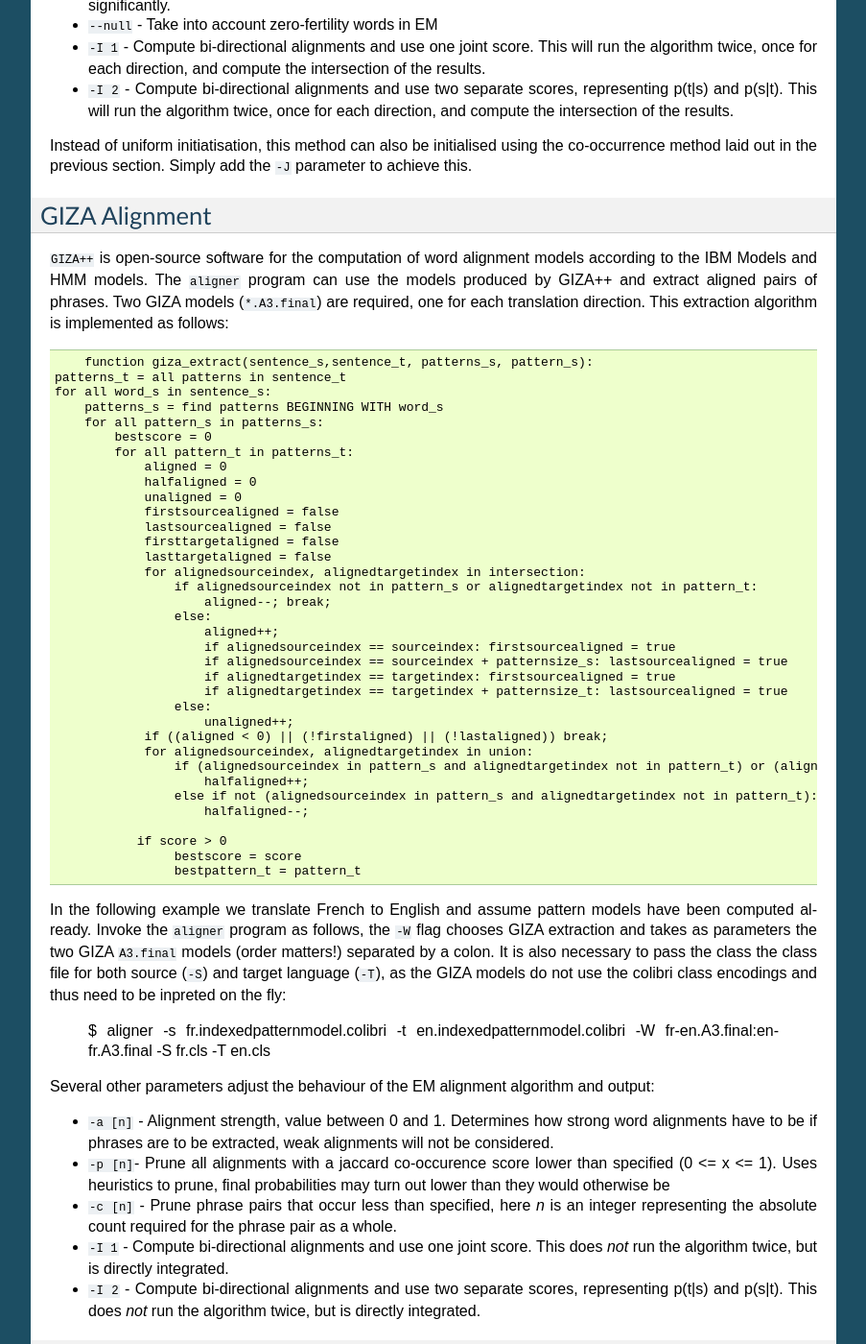
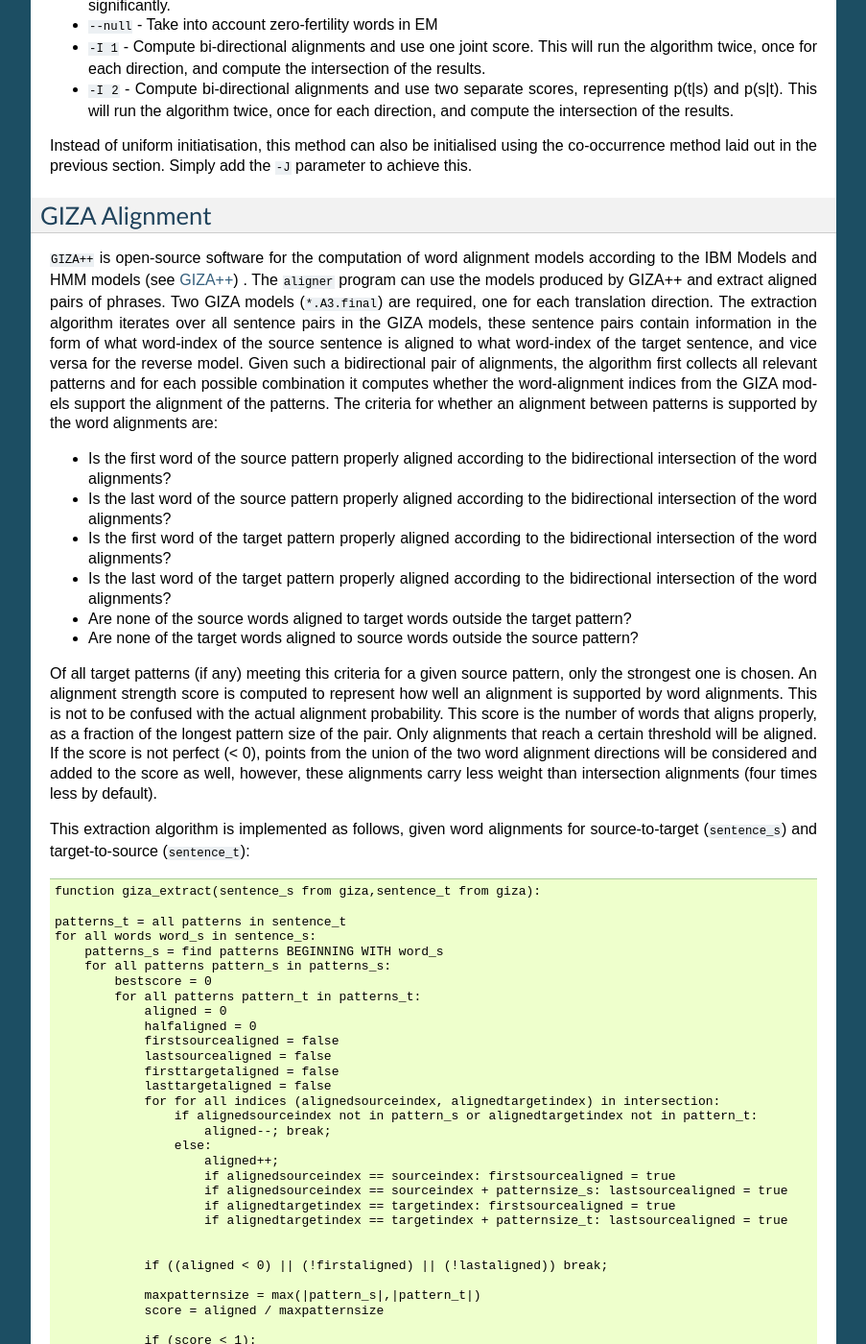
Before and after one commit to proycon/colibri, a Sphinx documentation site: the page built from docs/source/index.rst, in a window 1280 px wide and 1400 px high, scrolled down 11569 px. Shown: the whole window at 96% size, without its empty margins (198-1101 px from the left). Built offline with Sphinx 7.4.7, drawn with Linux system fonts in a browser that asks for light colours; formulas are drawn with MathJax 3; some of the changed text lies outside the part shown.

Commit message:
documentation update

```diff
--- a/docs/source/index.rst
+++ b/docs/source/index.rst
@@ -449,48 +449,64 @@ Instead of uniform initiatisation, this method can also be initialised using the
 GIZA Alignment
 -----------------
 
-``GIZA++`` is open-source software for the computation of word alignment models according to the IBM Models and HMM models. The ``aligner`` program can use the models produced by GIZA++ and extract aligned pairs of phrases. Two GIZA models (``*.A3.final``) are required, one for each translation direction. This extraction algorithm is implemented as follows::
+``GIZA++`` is open-source software for the computation of word alignment models according to the IBM Models and HMM models (see `GIZA++ <http://code.google.com/p/giza-pp/>`_) . The ``aligner`` program can use the models produced by GIZA++ and extract aligned pairs of phrases. Two GIZA models (``*.A3.final``) are required, one for each translation direction. The extraction algorithm iterates over all sentence pairs in the GIZA models, these sentence pairs contain information in the form of what word-index of the source sentence is aligned to what word-index of the target sentence, and vice versa for the reverse model. Given such a bidirectional pair of alignments, the algorithm first collects all relevant patterns and for each possible combination it computes whether the word-alignment indices from the GIZA models support the alignment of the patterns.  The criteria for whether an alignment between patterns is supported by the word alignments are:
+
+* Is the first word of the source pattern properly aligned according to the bidirectional intersection of the word alignments?
+* Is the last word of the source pattern properly aligned according to the bidirectional intersection of the word alignments?
+* Is the first word of the target pattern properly aligned according to the bidirectional intersection of the word alignments?
+* Is the last word of the target pattern properly aligned according to the bidirectional intersection of the word alignments?
+* Are none of the source words aligned to target words outside the target pattern?
+* Are none of the target words aligned to source words outside the source pattern?
+
+Of all target patterns (if any) meeting this criteria for a given source pattern, only the strongest one is chosen. An alignment strength score is computed to represent how well an alignment is supported by word alignments. This is not to be confused with the actual alignment probability. This score is the number of words that aligns properly, as a fraction of the longest pattern size of the pair. Only alignments that reach a certain threshold will be aligned. If the score is not perfect (< 0), points from the union of the two word alignment directions will be considered and added to the score as well, however, these alignments carry less weight than intersection alignments (four times less by default).
+
+This extraction algorithm is implemented as follows, given word alignments for source-to-target (``sentence_s``) and target-to-source (``sentence_t``)::
+
+	function giza_extract(sentence_s from giza,sentence_t from giza):
+
+        patterns_t = all patterns in sentence_t
+        for all words word_s in sentence_s:
+            patterns_s = find patterns BEGINNING WITH word_s
+            for all patterns pattern_s in patterns_s:
+                bestscore = 0
+                for all patterns pattern_t in patterns_t:
+                    aligned = 0
+                    halfaligned = 0
+                    firstsourcealigned = false
+                    lastsourcealigned = false
+                    firsttargetaligned = false
+                    lasttargetaligned = false
+                    for for all indices (alignedsourceindex, alignedtargetindex) in intersection:
+                        if alignedsourceindex not in pattern_s or alignedtargetindex not in pattern_t:
+                            aligned--; break;
+                        else:
+                            aligned++;
+                            if alignedsourceindex == sourceindex: firstsourcealigned = true
+                            if alignedsourceindex == sourceindex + patternsize_s: lastsourcealigned = true
+                            if alignedtargetindex == targetindex: firstsourcealigned = true
+                            if alignedtargetindex == targetindex + patternsize_t: lastsourcealigned = true
 
 
-		function giza_extract(sentence_s,sentence_t, patterns_s, pattern_s):
-            patterns_t = all patterns in sentence_t
-            for all word_s in sentence_s:
-                patterns_s = find patterns BEGINNING WITH word_s
-                for all pattern_s in patterns_s:
-                    bestscore = 0
-                    for all pattern_t in patterns_t:
-                        aligned = 0
-                        halfaligned = 0
-                        unaligned = 0
-                        firstsourcealigned = false
-                        lastsourcealigned = false
-                        firsttargetaligned = false
-                        lasttargetaligned = false
-                        for alignedsourceindex, alignedtargetindex in intersection:
-                            if alignedsourceindex not in pattern_s or alignedtargetindex not in pattern_t:
-                                aligned--; break;
-                            else:
-                                aligned++;
-                                if alignedsourceindex == sourceindex: firstsourcealigned = true
-                                if alignedsourceindex == sourceindex + patternsize_s: lastsourcealigned = true
-                                if alignedtargetindex == targetindex: firstsourcealigned = true
-                                if alignedtargetindex == targetindex + patternsize_t: lastsourcealigned = true
-                            else:
-                                unaligned++;
-                        if ((aligned < 0) || (!firstaligned) || (!lastaligned)) break;
-                        for alignedsourceindex, alignedtargetindex in union:
-                            if (alignedsourceindex in pattern_s and alignedtargetindex not in pattern_t) or (alignedsourceindex not in pattern_s and alignedtargetindex in pattern_t):
-                                halfaligned++;
-                            else if not (alignedsourceindex in pattern_s and alignedtargetindex not in pattern_t):
-                                halfaligned--;
+                    if ((aligned < 0) || (!firstaligned) || (!lastaligned)) break;
 
-                       if score > 0
-                            bestscore = score
-                            bestpattern_t = pattern_t
+                    maxpatternsize = max(|pattern_s|,|pattern_t|)
+                    score = aligned / maxpatternsize
 
-In the following example we translate French to English and assume pattern models have been computed already. Invoke the ``aligner`` program as follows, the ``-W`` flag chooses GIZA extraction and takes as parameters the two GIZA ``A3.final`` models (order matters!) separated by a colon. It is also necessary to pass the class the class file for both source (``-S``) and target language (``-T``), as the GIZA models do not use the colibri class encodings and thus need to be inpreted on the fly:
+                    if (score < 1):
+		                for alignedsourceindex, alignedtargetindex in union:
+		                    if (alignedsourceindex in pattern_s and alignedtargetindex not in pattern_t) or (alignedsourceindex not in pattern_s and alignedtargetindex in pattern_t):
+		                        halfaligned++;
+						if halfaligned:
+							score = score + halfaligned / (maxpatternsize*4)
+                        	if (score > 1) score = 1
 
- $ aligner -s fr.indexedpatternmodel.colibri -t en.indexedpatternmodel.colibri -W fr-en.A3.final:en-fr.A3.final -S fr.cls -T en.cls
+                   if score > bestscore:
+                        bestscore = score
+                        bestpattern_t = pattern_t
+
+In the following example we translate French to English and assume pattern models have been computed already. Invoke the ``aligner`` program as follows, the ``-W`` flag chooses GIZA extraction and takes as parameters the two GIZA ``A3.final`` models (order matters!) separated by a colon. It is also necessary to pass the class the class file for both source (``-S``) and target language (``-T``), as the GIZA models do not use the colibri class encodings and thus need to be inpreted on the fly::
+
+	$ aligner -s fr.indexedpatternmodel.colibri -t en.indexedpatternmodel.colibri -W fr-en.A3.final:en-fr.A3.final -S fr.cls -T en.cls
 
 Several other parameters adjust the behaviour of the EM alignment algorithm and output:
 
```
Also changed, not shown: 6 other files.
